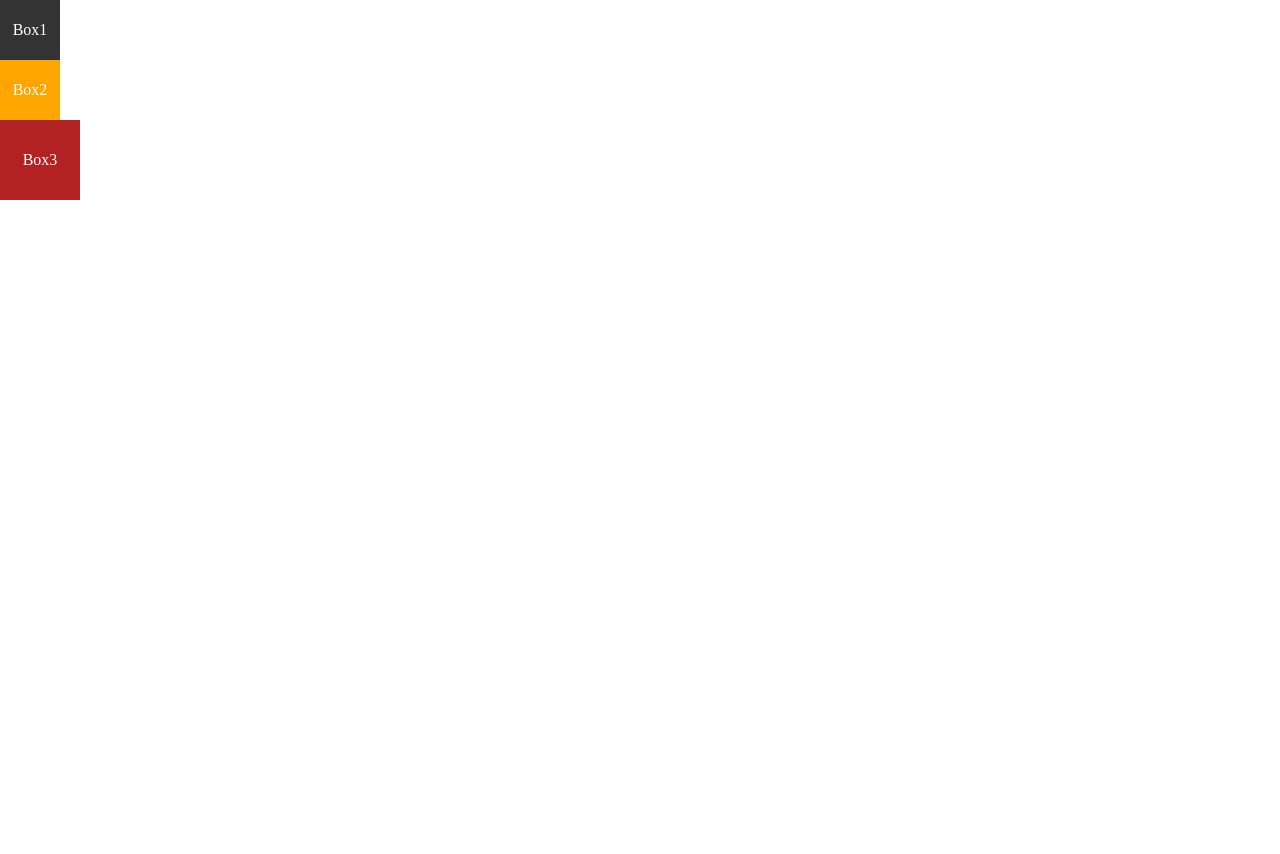
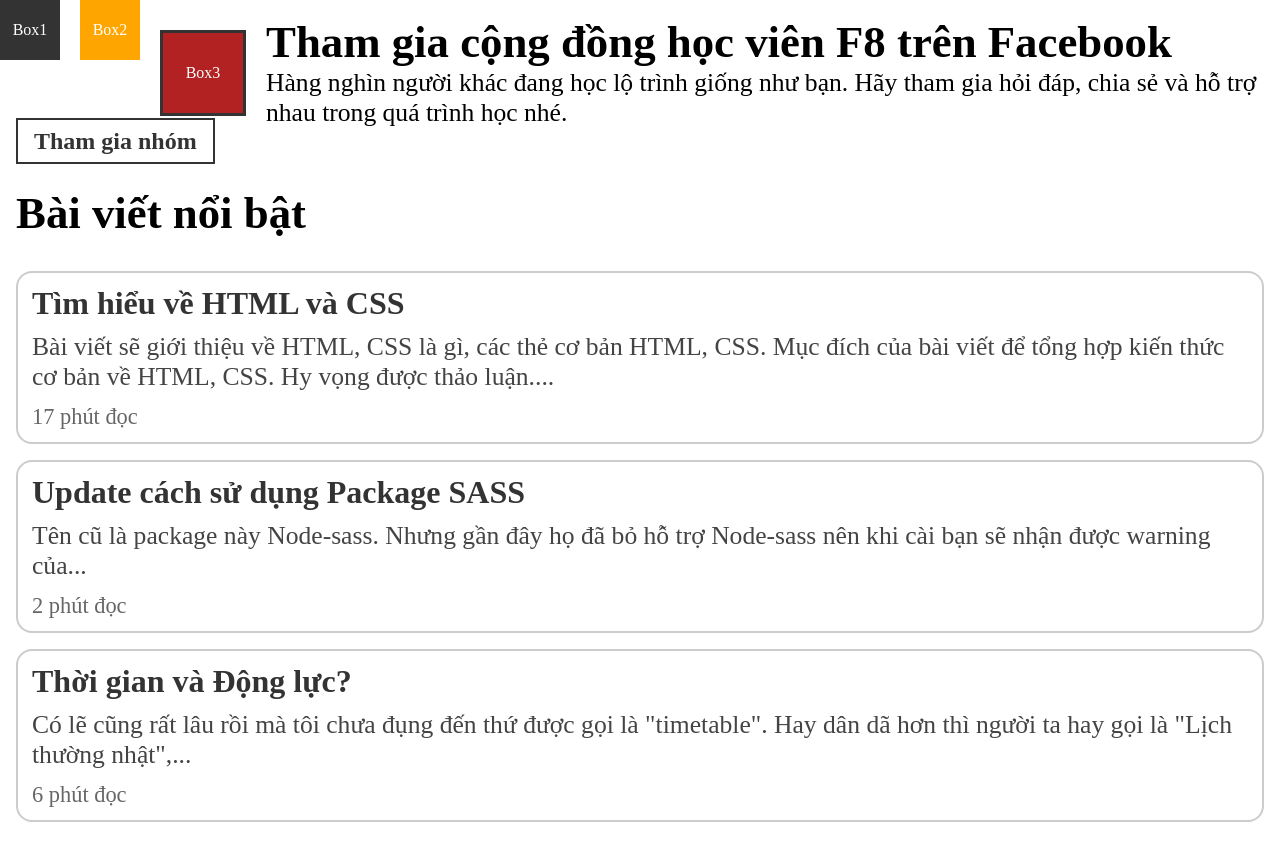
Before and after one commit to dungnguyendn189/learnweb, a PHP site: page / in a window 1280 px wide. Before the commit the page ends 200 px from the top, so only its background shows below. Run offline with PHP 8.4, Linux system fonts and the light colour scheme.

Commit message:
update new project
background image

```diff
--- a/html_css/F8/project2/index.html
+++ b/html_css/F8/project2/index.html
@@ -10,5 +10,63 @@
         <div class="box box1">Box1</div>
         <div class="box box2">Box2</div>
         <div class="box box3">Box3</div>
+
+        <div class="fb-group">
+            <h1 class="heading">Tham gia cộng đồng học viên F8 trên Facebook</h1>
+            <p class="desc">Hàng nghìn người khác đang học lộ trình giống như
+                bạn. Hãy tham gia hỏi đáp, chia sẻ và hỗ trợ nhau
+                trong quá trình học nhé.</p>
+            <a class="button-link"
+                href="https://www.facebook.com/groups/f8official">Tham gia nhóm</a>
+        </div>
+        <div class="content">
+            <h1 class="heading">Bài viết nổi bật</h1>
+
+            <!-- Thẻ chứa tất cả các bài đăng -->
+            <div class="posts-list">
+                <!-- Bài đăng 1 -->
+                <div class="post-item">
+                    <h2 class="title">
+                        <a
+                            href="https://fullstack.edu.vn/blog/tim-hieu-ve-html-va-css.html">Tìm
+                            hiểu về HTML và CSS</a>
+                    </h2>
+                    <p class="desc">Bài viết sẽ giới thiệu về HTML, CSS là gì,
+                        các thẻ cơ bản HTML, CSS. Mục đích của bài viết
+                        để
+                        tổng hợp kiến thức cơ bản về HTML, CSS. Hy vọng được
+                        thảo luận....</p>
+                    <p class="min-read">17 phút đọc</p>
+                </div>
+
+                <!-- Bài đăng 2 -->
+                <div class="post-item">
+                    <h2 class="title">
+                        <a
+                            href="https://fullstack.edu.vn/blog/update-cach-su-dung-package-sass-1.html">Update
+                            cách sử dụng
+                            Package SASS</a>
+                    </h2>
+                    <p class="desc">Tên cũ là package này Node-sass. Nhưng gần
+                        đây họ đã bỏ hỗ trợ Node-sass nên khi cài bạn sẽ
+                        nhận
+                        được warning của...</p>
+                    <p class="min-read">2 phút đọc</p>
+                </div>
+
+                <!-- Bài đăng 3 -->
+                <div class="post-item">
+                    <h2 class="title">
+                        <a
+                            href="https://fullstack.edu.vn/blog/thoi-gian-va-dong-luc.html">Thời
+                            gian và Động lực?</a>
+                    </h2>
+                    <p class="desc">Có lẽ cũng rất lâu rồi mà tôi chưa đụng đến
+                        thứ được gọi là "timetable". Hay dân dã hơn thì
+                        người ta hay gọi là "Lịch thường nhật",...</p>
+                    <p class="min-read">6 phút đọc</p>
+                </div>
+            </div>
+        </div>
     </body>
 </html>
--- a/html_css/F8/project2/style.css
+++ b/html_css/F8/project2/style.css
@@ -10,6 +10,8 @@
   display: flex;
   align-items: center;
   justify-content: center;
+  float: left;
+  margin-right: 20px;
 }
 
 .box1 {
@@ -23,4 +25,76 @@
 .box3 {
   background-color: firebrick;
   padding: 10px;
+  border-width: 3px;
+  border: solid;
+  border-color: #333;
+  margin-top: 30px;
 }
+
+.fb-group {
+  padding: 16px;
+}
+
+.heading {
+  font-size: 2.8rem;
+}
+
+.desc {
+  font-size: 1.6rem;
+}
+
+.button-link {
+  color: #333;
+  background-color: #fff;
+  font-size: 1.5rem;
+  font-weight: 600;
+  padding: 8px 16px;
+
+  /* Bỏ gạch chân mặc định của thẻ a */
+  text-decoration: none;
+  border: 2px solid #333;
+}
+
+.button-link:hover {
+  color: #fff;
+  background-color: #333;
+}
+
+.content {
+    padding: 16px;
+}
+
+.heading {
+    font-size: 2.8rem;
+}
+
+.posts-list{
+    margin-top: 32px;
+}
+
+.post-item {
+    padding: 12px 14px;
+    border: 2px solid #ccc;
+    margin-bottom: 16px;
+
+    /* Bo tròn góc 16px */
+    border-radius: 16px;
+}
+
+.post-item .title a {
+    color: #333;
+    font-size: 2rem;
+    text-decoration: none;
+}
+
+.post-item .desc {
+    font-size: 1.6rem;
+    color: #444;
+    margin-top: 10px;
+}
+
+.post-item .min-read {
+    font-size: 1.4rem;
+    color: #666;
+    margin-top: 12px;
+}
```
Also changed, not shown: html_css/F8/project3/index.html (added, +12 -0 lines), html_css/F8/project3/style.css (added, +12 -0 lines). Lines whose indentation alone changed are shown as unchanged.
